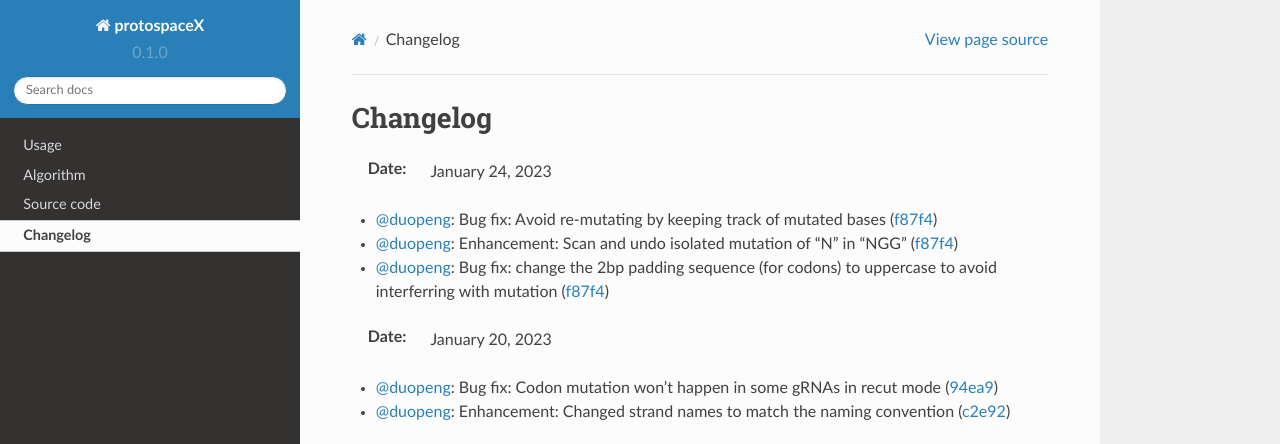
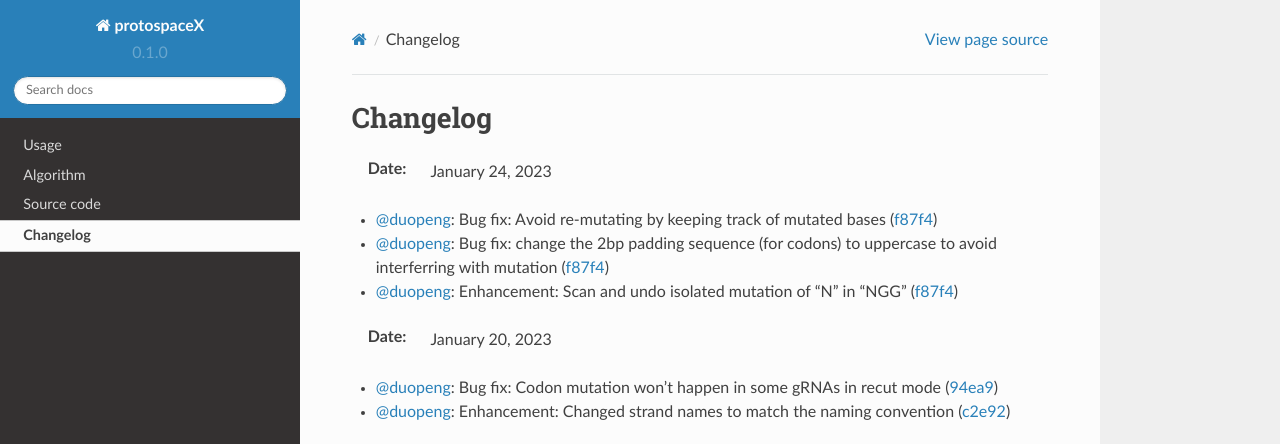
Before and after one commit to duopeng/protoSpaceJAM-readthedocs, a Sphinx documentation site: the page built from docs/source/changelog.rst, in a window 1280 px wide, cut to the strip 0-444 px from the top of the page. Built offline with Sphinx 7.4.7 and the Read the Docs theme 2.0.0, drawn with Linux system fonts in a browser that asks for light colours.

Commit message:
Update changelog.rst

```diff
--- a/docs/source/changelog.rst
+++ b/docs/source/changelog.rst
@@ -3,8 +3,8 @@ Changelog
 :Date: January 24, 2023
 
 * `@duopeng <https://github.com/duopeng>`__: Bug fix: Avoid re-mutating by keeping track of mutated bases (`f87f4 <https://github.com/czbiohub/protospaceX/commit/98ab6e0dc698effa2441542771d7d82abbdf87f4>`__)
+* `@duopeng <https://github.com/duopeng>`__: Bug fix: change the 2bp padding sequence (for codons) to uppercase to avoid interferring with mutation (`f87f4 <https://github.com/czbiohub/protospaceX/commit/98ab6e0dc698effa2441542771d7d82abbdf87f4>`__)
 * `@duopeng <https://github.com/duopeng>`__: Enhancement: Scan and undo isolated mutation of "N" in "NGG" (`f87f4 <https://github.com/czbiohub/protospaceX/commit/98ab6e0dc698effa2441542771d7d82abbdf87f4>`__)
-* `@duopeng <https://github.com/duopeng>`__: Bug fix: change the 2bp padding sequence (for codons) to uppercase to avoid interferring with mutation (`f87f4 <https://github.com/czbiohub/protospaceX/commit/98ab6e0dc698effa2441542771d7d82abbdf87f4>`__)
 
 :Date: January 20, 2023
 
```
